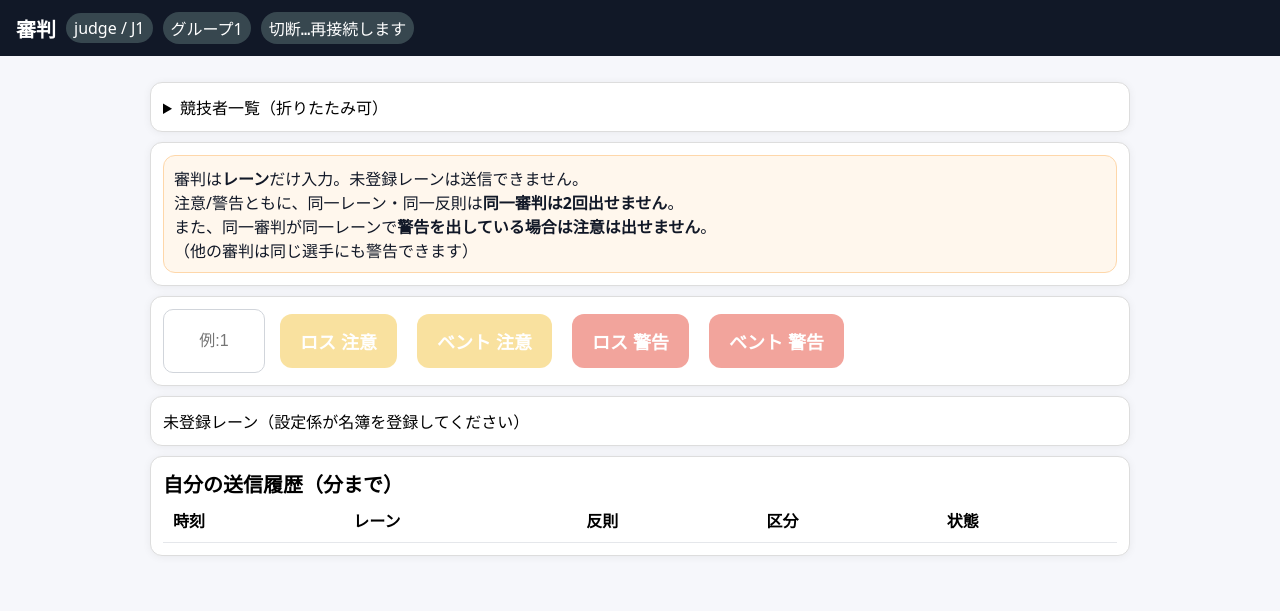
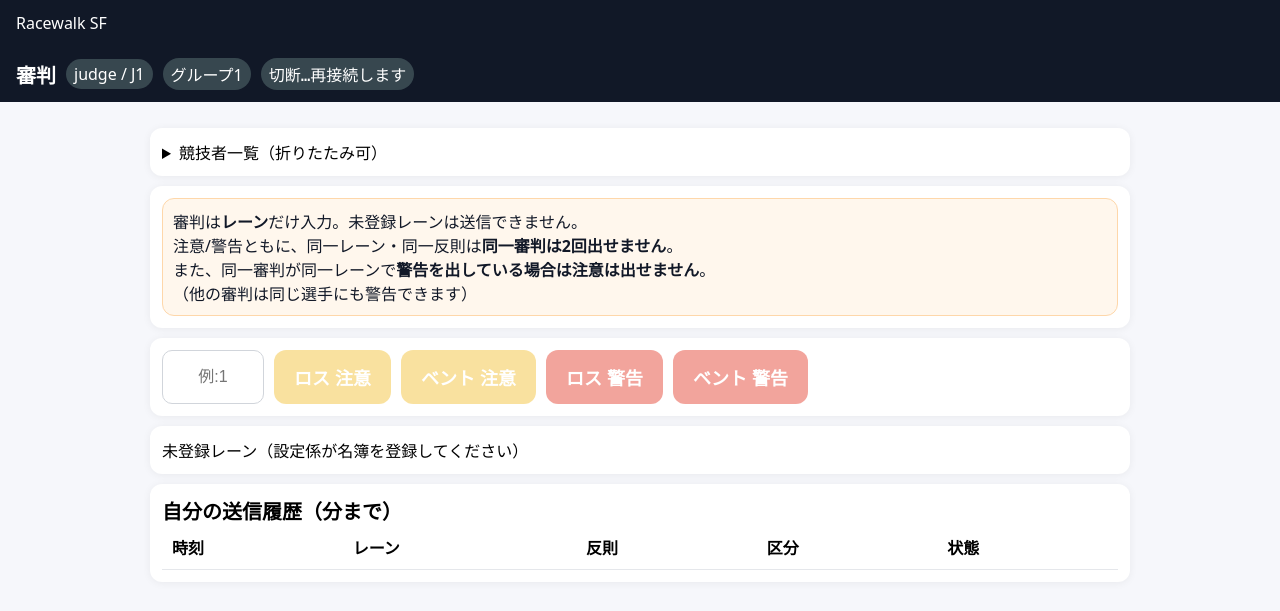
Before and after one commit to oita-joho/racewalk-sf, a website with bundled scripts: page index.html in a window 1280 px wide. Built offline with nearby package versions, Linux system fonts and the light colour scheme; no server answers; files whose address does not match are found by name.

Commit message:
Update index.html

```diff
--- a/index.html
+++ b/index.html
@@ -1,18 +1,16 @@
 <!DOCTYPE html>
-<html>
+<html lang="ja">
 <head>
-<link rel="stylesheet" href="style.css">
-<meta charset="utf-8">
-<title>Racewalk</title>
-<style>
-body{font-family:sans-serif;margin:0}
-header{background:#333;color:#fff;padding:10px}
-.card{border:1px solid #ddd;margin:10px;padding:10px}
-button{padding:10px;margin:5px}
-</style>
+  <meta charset="utf-8">
+  <meta name="viewport" content="width=device-width, initial-scale=1">
+  <title>Racewalk SF</title>
+  <link rel="stylesheet" href="style.css">
 </head>
 <body>
-<div id="app"></div>
-<script src="app.js"></script>
+  <header>Racewalk SF</header>
+  <div id="app"></div>
+
+  <script src="app.js"></script>
+  <script type="module" src="firebase-roster.js"></script>
 </body>
 </html>
```
